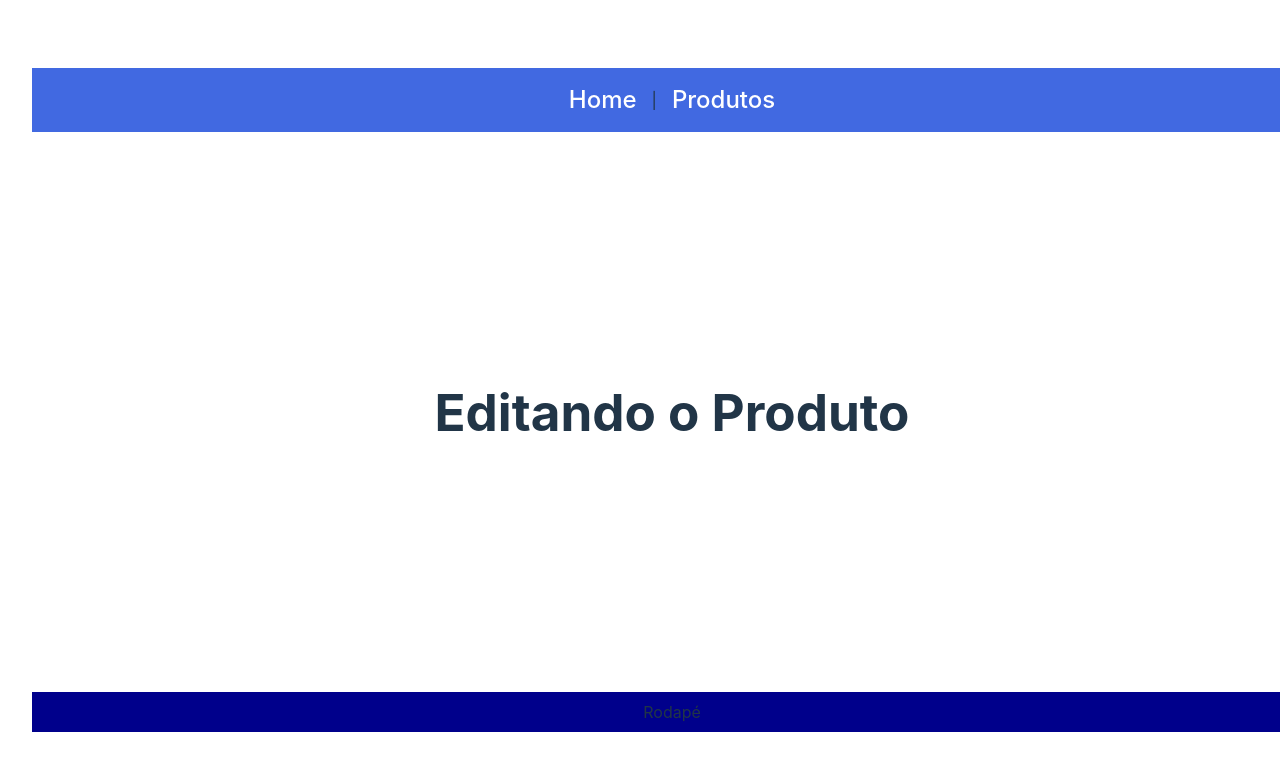
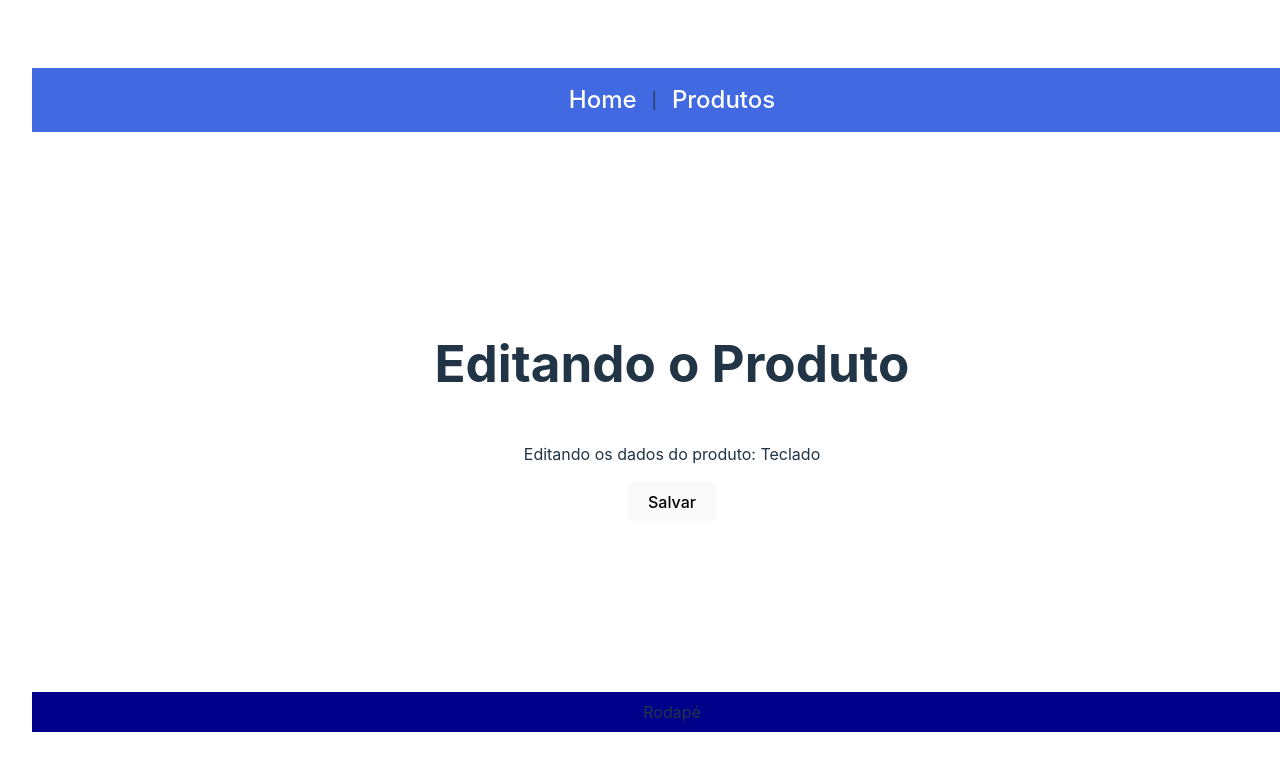
Before and after one commit to ErikTeixeira/React-Rotas, a React (Vite) app: page /editar/produtos/1 in a window 1280 px wide. Shown: the top 770 px of the page. Built offline with nearby package versions, Linux system fonts and the light colour scheme.

Commit message:
passar valores pela URL

```diff
--- a/src/routes/EditarProdutos/index.jsx
+++ b/src/routes/EditarProdutos/index.jsx
@@ -1,8 +1,26 @@
+import { useParams, useNavigate } from "react-router-dom"
+import { listaProdutos } from "../../components/listaProdutos"
+
+
 export default function EditarProduto() {
+
+    const lista = listaProdutos
+    const navegacao = useNavigate()
+    const {id} = useParams()
+
+    const proc = lista.filter(prod => prod.id == id)
+    const produto = proc[0]
+
+    const salvar = ()=> {
+        alert(`Produto: ${produto.nome} editado com sucesso!`)
+        return navegacao('/produtos')
+    }
 
     return(
         <main>
             <h1>Editando o Produto</h1>
+            <p>Editando os dados do produto: {produto.nome}</p>
+            <button onClick={salvar}>Salvar</button>
         </main>
     )
 }
```
